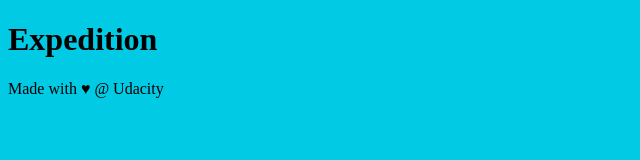
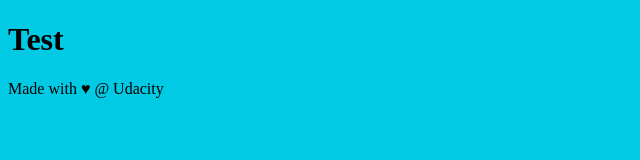
Before and after one commit to jungleBadger/-nanodegree-logs-analysis, a plain HTML site: page index.html in a window 1280 px wide. Shown: the whole page, without its empty margins (0-640 px from the left). Drawn offline with Linux system fonts and the light colour scheme.

Commit message:
header content changed

```diff
--- a/index.html
+++ b/index.html
@@ -10,7 +10,7 @@
 <body>
 
 <header>
-    <h1>Expedition</h1>
+    <h1>Test</h1>
 </header>
 
 <div class="container">
```
